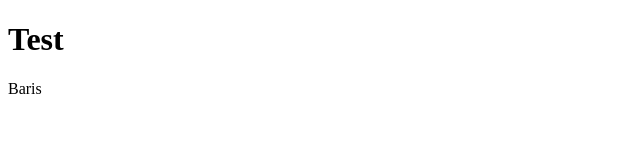
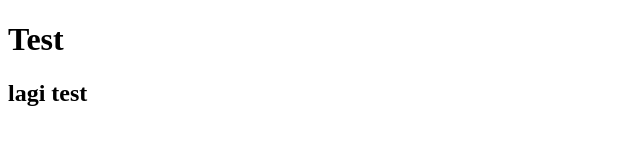
Before and after one commit to gbadnanzain/test, a plain HTML site: page index.html in a window 1280 px wide. Shown: the whole page, without its empty margins (0-640 px from the left). Drawn offline with Linux system fonts and the light colour scheme.

Commit message:
Update index.html

```diff
--- a/index.html
+++ b/index.html
@@ -7,6 +7,6 @@
 </head>
 <body>
     <h1>Test </h1>
-    <tr>Baris</tr>
+    <h2>lagi test </h2>
 </body>
 </html>
```
